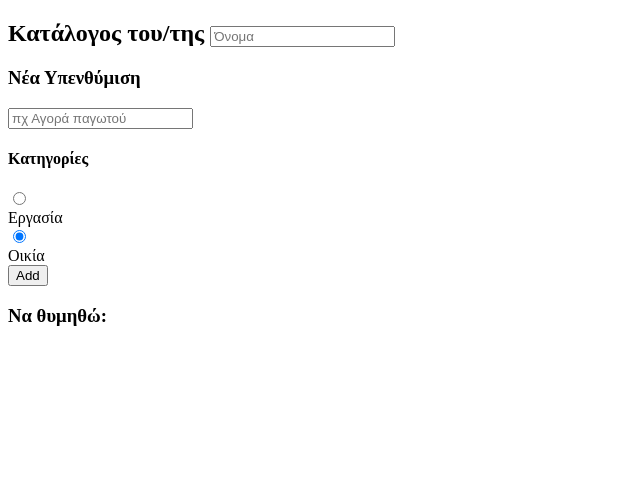
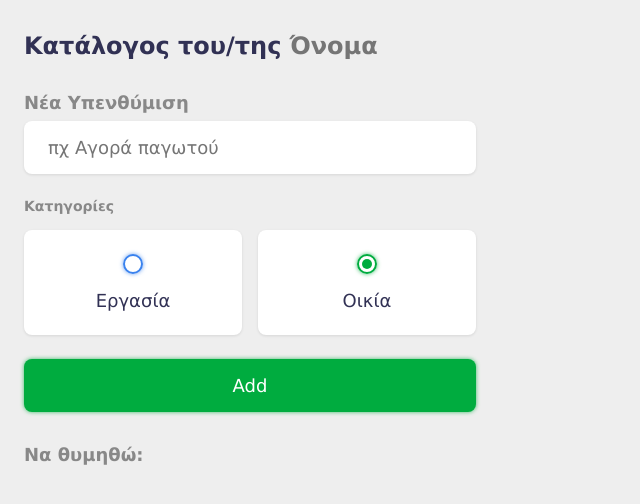
Before and after one commit to 1KRS/To_Do_List_HTML_CSS_JS, a plain HTML site: page index.html in a window 1280 px wide. Shown: the whole page, without its empty margins (0-640 px from the left). Drawn offline with Linux system fonts and the light colour scheme; files that its build step writes are made by us from their sources.

Commit message:
CSS code created

```diff
--- a/index.html
+++ b/index.html
@@ -4,8 +4,8 @@
 <head>
   <meta charset="UTF-8">
   <meta name="viewport" content="width=device-width, initial-scale=1.0">
-  <title>&lt;/salt&gt; :: ToDo</title>
-  <link rel="stylesheet" type="text/css" href="./style/todo.css">
+  <title>Υπομνήσεις</title>
+  <link rel="stylesheet" type="text/css" href="./styles/todo.css">
   <script defer src="./js/todo.js"></script>
 </head>
 
--- a/styles/todo.css
+++ b/styles/todo.css
@@ -0,0 +1,245 @@
+:root {
+  --primary: #00ac3f;
+  --secondary: #3a82ee;
+  --personal: var(--primary);
+  --salt: var(--secondary);
+  --light:#eee;
+  --grey: #888;
+  --dark:#313154;
+  --crimson:#eb201c;
+
+  --shadow: 0 1px 3px rgba(0,0,0, 0.1);
+
+  --salt-glow: 0px 0px 4px rgb(58, 130, 238, 0.75);
+  --personal-glow: 0px 0px 4px rgba(0, 172, 63, 0.75);
+}
+
+* {
+  margin: 0;
+  padding: 0;
+  box-sizing: border-box;
+  font-family: Verdana, Geneva, Tahoma, sans-serif;
+}
+
+body {
+  display: flex;
+  background: var(--light);
+  color: var(--dark);
+}
+
+.app {
+  min-width: 400px;
+  max-width: 500px;
+}
+
+input:not([type="radio"]):not([type="checkbox"]), button {
+  appearance: none;
+  background: none;
+  border: none;
+  outline: none;
+  cursor: initial;
+}
+
+.section {
+  display: block;
+  margin: 2rem 0 2rem;
+  padding: 0 1.5rem;
+}
+
+.h3-title {
+  color: var(--grey);
+  font-size: 1.125rem;
+  font-weight: 700;
+  margin-bottom: 0.5rem;
+}
+
+.h4-title {
+  color: var(--grey);
+  font-size:0.875rem;
+  font-weight: 700;
+  margin-bottom: 0.5rem;
+}
+
+.title {
+  display: flex;
+}
+
+.name {
+  width: 50%;
+  margin-left: 0.5rem;
+  flex: 1 1 0%;
+}
+
+.title, .name {
+  align-items: center;
+  color: var(--dark);
+  font-size: 1.5rem;
+  font-weight: 700;
+}
+
+.create-todo input[type="text"] {
+  display: block;
+  width: 100%;
+  font-size: 1.125rem;
+  padding: 1rem 1.5rem;
+  color: var(--dark);
+  background-color: #fff;
+  border-radius: 0.5rem;
+  box-shadow: var(--shadow);
+  margin-top: 0.5rem;
+  margin-bottom: 1.5rem;
+}
+
+.options {
+  display: grid;
+  grid-template-columns: repeat(2, 1fr);
+  grid-gap: 1rem;
+  margin-bottom: 1.5rem;
+}
+
+.label {
+  display: flex;
+  flex-direction: column;
+  align-items: center;
+  justify-content: center;
+  cursor: pointer;
+  font-size: 1.2rem;
+  padding: 1.5rem;
+  margin-top: 0.5rem;
+  border-radius: 0.5rem;
+  background-color: #fff;
+  color: var(--grey);
+  box-shadow: var(--shadow);
+}
+
+input[type=radio], input[type=checkbox] {
+  display: none;
+}
+
+.circle {
+  display: flex;
+  align-items: center;
+  justify-content: center;
+  width: 20px;
+  height: 20px;
+  border-radius: 50%;
+  border: 2px solid var(--salt);
+  box-shadow: var(--salt-glow);
+}
+
+.circle.personal {
+  border: 2px solid var(--personal);
+  box-shadow: var(--personal-glow);
+}
+
+.circle::after {
+  content: "";
+  display: block;
+  opacity: 0;
+  width: 0px;
+  height: 0px;
+  background-color: var(--salt);
+  box-shadow: var(--salt);
+  border-radius: 50%;
+  transition: 0.2s ease-in-out;
+}
+
+.circle.personal::after {
+  background-color: var(--personal);
+  box-shadow: var(--personal);
+}
+
+input:checked ~ .circle::after {
+  width: 10px;
+  height: 10px;
+  opacity: 1;
+}
+
+.create-todo .options label div {
+  color: var(--dark);
+  font-size: 1.125rem;
+  margin-top: 1rem;
+}
+
+.create-todo input[type="submit"] {
+  display: block;
+  width: 100%;
+  font-size: 1.125rem;
+  padding: 1rem 1.5rem;
+  color: #fff;
+  background-color: var(--primary);
+  border-radius: 0.5rem;
+  box-shadow: var(--personal-glow);
+  cursor: pointer;
+  transition: 0.2s ease-in-out;
+}
+
+.create-todo input[type="submit"]:hover {
+  opacity: 0.75;
+  transition: 0.2s ease-in-out;
+}
+
+.todo-list {
+  margin: 1rem 0;
+}
+
+.todo-list-section .todo-item {
+  display: flex;
+  align-items: center;
+  background-color: #fff;
+  padding: 1rem;
+  border-radius: 0.5rem;
+  box-shadow: var(--shadow);
+  margin-bottom: 1rem;
+  min-height: 5.4rem;
+}
+
+.todo-item label {
+  display: flex;
+  margin-right: 1rem;
+  cursor: pointer;
+}
+
+.todo-item .todo-content {
+  flex: 1 1 0%;
+  min-height: 25px;
+}
+
+.todo-item .todo-content input {
+  color: var(--dark);
+  font-size: 1.125rem;
+  width: 100%;
+}
+
+.todo-item .actions {
+  display: flex;
+  align-items:center;
+}
+
+.todo-item .actions button {
+  display: block;
+  padding: 0.5rem;
+  border-radius: 0.25rem;
+  color: #fff;
+  cursor: pointer;
+}
+
+.todo-item .actions button:hover {
+  background-color: var(--crimson);
+  border: 1.5px solid white;
+}
+
+.todo-item .actions .delete {
+  margin: 0.5rem;
+  background-color: var(--light);
+  border: 1.5px solid var(--crimson);
+}
+
+.todo-item.done {
+  background-color: var(--dark);
+}
+
+.todo-item.done .todo-content input {
+  text-decoration: line-through;
+  color: var(--grey);
+}
```
